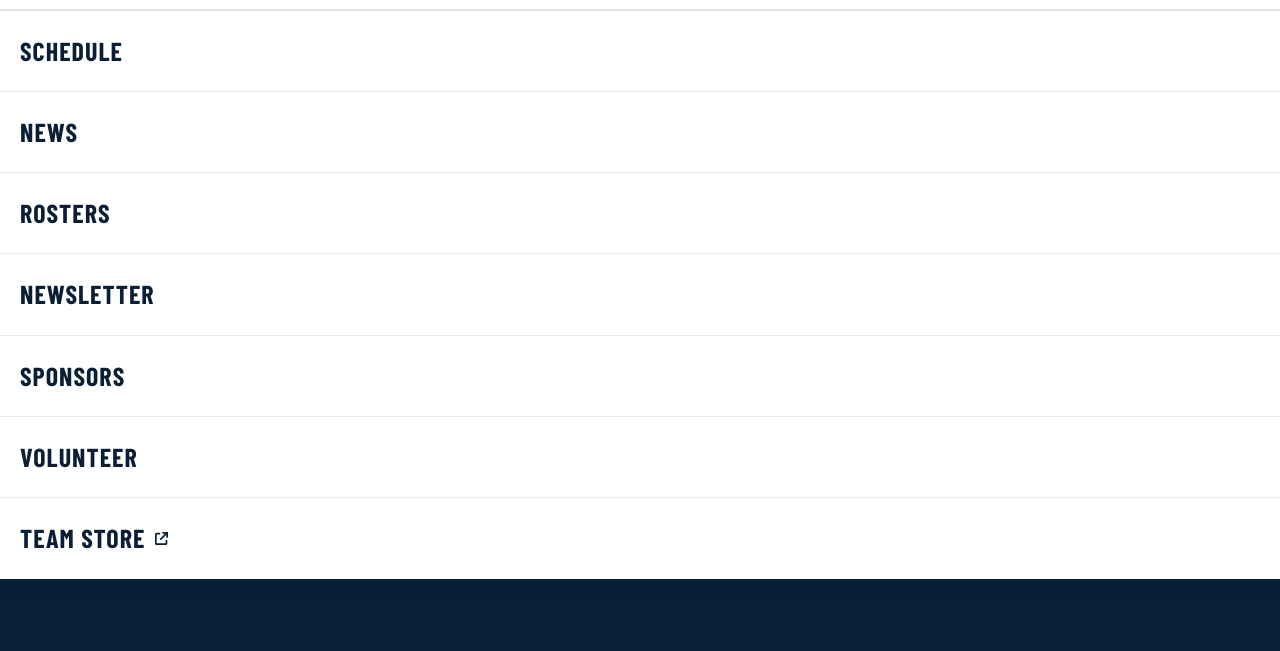
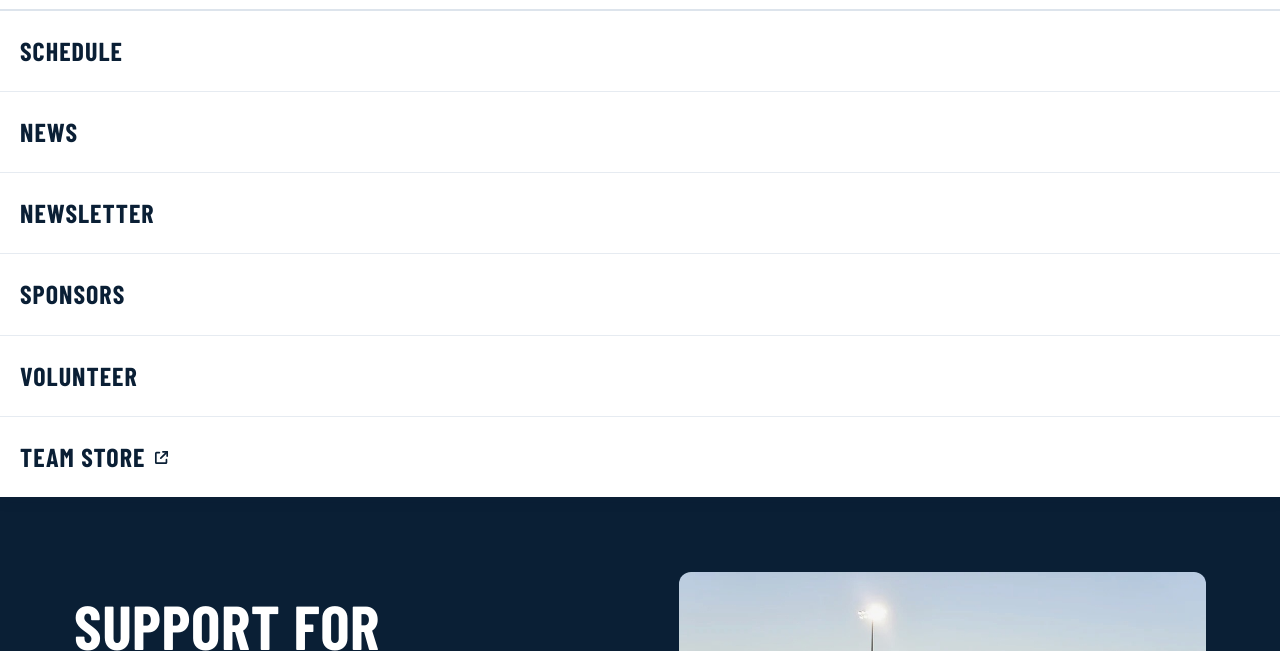
Before and after one commit to friends-of-hall-football/friends-of-hall-football, an Eleventy site: page src/index.njk in a window 1280 px wide. Both pictures are taken after a click on the label 1232 px from the left and 75 px from the top of the page. Shown: the part 105-756 px from the top of the page. Built offline with nearby package versions, Linux system fonts and the light colour scheme; Eleventy itself is replaced by a stand-in of ours; files that its build step writes are made by us from their sources; a web font is replaced by a local one.

Commit message:
Added the ability to edit the site NAV

```diff
--- /dev/null
+++ b/src/_data/nav.json
@@ -0,0 +1,60 @@
+{
+  "items": [
+    {
+      "label": "Schedule",
+      "url": "index.html#schedule",
+      "key": "",
+      "external": false,
+      "visible": true,
+      "siteKey": ""
+    },
+    {
+      "label": "News",
+      "url": "index.html#news",
+      "key": "",
+      "external": false,
+      "visible": true,
+      "siteKey": ""
+    },
+    {
+      "label": "Rosters",
+      "url": "rosters.html",
+      "key": "rosters",
+      "external": false,
+      "visible": false,
+      "siteKey": ""
+    },
+    {
+      "label": "Newsletter",
+      "url": "newsletter.html",
+      "key": "newsletter",
+      "external": false,
+      "visible": true,
+      "siteKey": ""
+    },
+    {
+      "label": "Sponsors",
+      "url": "sponsors.html",
+      "key": "sponsors",
+      "external": false,
+      "visible": true,
+      "siteKey": ""
+    },
+    {
+      "label": "Volunteer",
+      "url": "volunteer.html",
+      "key": "volunteer",
+      "external": false,
+      "visible": true,
+      "siteKey": ""
+    },
+    {
+      "label": "Team Store",
+      "url": "",
+      "key": "",
+      "external": true,
+      "visible": true,
+      "siteKey": "storeUrl"
+    }
+  ]
+}
--- a/src/_includes/base.njk
+++ b/src/_includes/base.njk
@@ -29,13 +29,9 @@
       </a>
 
       <nav class="nav">
-        <a class="nav-link" href="index.html#schedule">Schedule</a>
-        <a class="nav-link" href="index.html#news">News</a>
-        <a class="nav-link{% if active == "rosters" %} is-active{% endif %}" href="rosters.html">Rosters</a>
-        <a class="nav-link{% if active == "newsletter" %} is-active{% endif %}" href="newsletter.html">Newsletter</a>
-        <a class="nav-link{% if active == "sponsors" %} is-active{% endif %}" href="sponsors.html">Sponsors</a>
-        <a class="nav-link{% if active == "volunteer" %} is-active{% endif %}" href="volunteer.html">Volunteer</a>
-        <a class="nav-link" href="{{ site.storeUrl }}" target="_blank" rel="noopener">Team Store <svg class="external-icon" viewBox="0 0 24 24" width="14" height="14" fill="none" stroke="currentColor" stroke-width="2.4" stroke-linecap="round" stroke-linejoin="round" aria-hidden="true"><path d="M14 4h6v6"></path><path d="M20 4 11 13"></path><path d="M19 15v4a1 1 0 0 1-1 1H5a1 1 0 0 1-1-1V6a1 1 0 0 1 1-1h4"></path></svg></a>
+        {% for item in nav.items %}{% if item.visible %}{% set href = item.siteKey and site[item.siteKey] or item.url %}{% if href %}
+        <a class="nav-link{% if item.key and active == item.key %} is-active{% endif %}" href="{{ href }}"{% if item.external %} target="_blank" rel="noopener"{% endif %}>{{ item.label }}{% if item.external %} <svg class="external-icon" viewBox="0 0 24 24" width="14" height="14" fill="none" stroke="currentColor" stroke-width="2.4" stroke-linecap="round" stroke-linejoin="round" aria-hidden="true"><path d="M14 4h6v6"></path><path d="M20 4 11 13"></path><path d="M19 15v4a1 1 0 0 1-1 1H5a1 1 0 0 1-1-1V6a1 1 0 0 1 1-1h4"></path></svg>{% endif %}</a>
+        {% endif %}{% endif %}{% endfor %}
         <a class="nav-donate" href="donate.html">Donate</a>
       </nav>
 
@@ -46,13 +42,9 @@
     </div>
 
     <div class="nav-panel">
-      <a href="index.html#schedule">Schedule</a>
-      <a href="index.html#news">News</a>
-      <a href="rosters.html">Rosters</a>
-      <a href="newsletter.html">Newsletter</a>
-      <a href="sponsors.html">Sponsors</a>
-      <a href="volunteer.html">Volunteer</a>
-      <a href="{{ site.storeUrl }}" target="_blank" rel="noopener">Team Store <svg class="external-icon" viewBox="0 0 24 24" width="17" height="17" fill="none" stroke="currentColor" stroke-width="2.4" stroke-linecap="round" stroke-linejoin="round" aria-hidden="true"><path d="M14 4h6v6"></path><path d="M20 4 11 13"></path><path d="M19 15v4a1 1 0 0 1-1 1H5a1 1 0 0 1-1-1V6a1 1 0 0 1 1-1h4"></path></svg></a>
+      {% for item in nav.items %}{% if item.visible %}{% set href = item.siteKey and site[item.siteKey] or item.url %}{% if href %}
+      <a href="{{ href }}"{% if item.external %} target="_blank" rel="noopener"{% endif %}>{{ item.label }}{% if item.external %} <svg class="external-icon" viewBox="0 0 24 24" width="17" height="17" fill="none" stroke="currentColor" stroke-width="2.4" stroke-linecap="round" stroke-linejoin="round" aria-hidden="true"><path d="M14 4h6v6"></path><path d="M20 4 11 13"></path><path d="M19 15v4a1 1 0 0 1-1 1H5a1 1 0 0 1-1-1V6a1 1 0 0 1 1-1h4"></path></svg>{% endif %}</a>
+      {% endif %}{% endif %}{% endfor %}
     </div>
   </header>
   <!-- SHARED NAV END -->
--- a/src/styles.css
+++ b/src/styles.css
@@ -130,7 +130,10 @@ a:hover { color: var(--navy); }
    MUST stay shrinkable or it forces the whole page wider than the viewport. */
 @media (min-width: 1341px) {
   .header-inner > .brand { flex: none; }
-  .header-inner > .nav { flex: none; }
+  /* The nav is CMS-editable, so its width is not fixed. It may shrink and wrap
+     onto a second line if enough menu items are added; that keeps the header
+     taller but intact, rather than pushing the whole page sideways. */
+  .header-inner > .nav { flex: 0 1 auto; min-width: 0; flex-wrap: wrap; justify-content: flex-end; row-gap: 4px; }
 }
 .brand img { height: 52px; width: auto; flex: none; }
 .brand-text { font-family: var(--display); font-weight: 800; text-transform: uppercase; line-height: .95; }
@@ -256,20 +259,25 @@ a:hover { color: var(--navy); }
 .sponsor-band h2 { font-size: clamp(26px, 5.5vw, 34px); color: var(--navy); }
 .sponsor-actions { display: flex; gap: 12px; flex-wrap: wrap; }
 
-.sponsor-grid { display: grid; grid-template-columns: repeat(auto-fit, minmax(min(150px, 100%), 1fr)); gap: 16px; }
-.sponsor-grid--page { grid-template-columns: repeat(auto-fit, minmax(min(200px, 100%), 1fr)); gap: 20px; }
+/* Sponsor tiles are sized by ASPECT RATIO, not a fixed height. A fixed height
+   left big empty margins whenever the column was wider than the logo could use,
+   and made the homepage strip and the sponsors page disagree. With a ratio the
+   tile grows with its column and the logo grows with it. 3:2 sits close to the
+   average logo shape (these run roughly 1.2 to 1.9 wide-to-tall). */
+.sponsor-grid { display: grid; grid-template-columns: repeat(auto-fit, minmax(min(220px, 100%), 1fr)); gap: 16px; }
+.sponsor-grid--page { grid-template-columns: repeat(auto-fit, minmax(min(240px, 100%), 1fr)); gap: 20px; }
 .sponsor-tile {
-  height: 140px;
+  aspect-ratio: 3 / 2;
   border: 1px solid var(--line);
   border-radius: var(--radius);
   background: var(--white);
-  padding: 14px;
+  padding: 10px;
   display: flex;
   align-items: center;
   justify-content: center;
 }
 .sponsor-tile a { display: flex; align-items: center; justify-content: center; width: 100%; height: 100%; }
-.sponsor-tile img { max-height: 100%; max-width: 100%; width: auto; object-fit: contain; }
+.sponsor-tile img { max-height: 100%; max-width: 100%; width: auto; height: auto; object-fit: contain; }
 
 /* ---------- next game + schedule ---------- */
 
```
Also changed, not shown: src/admin/config.yml (+21 -0 lines).
